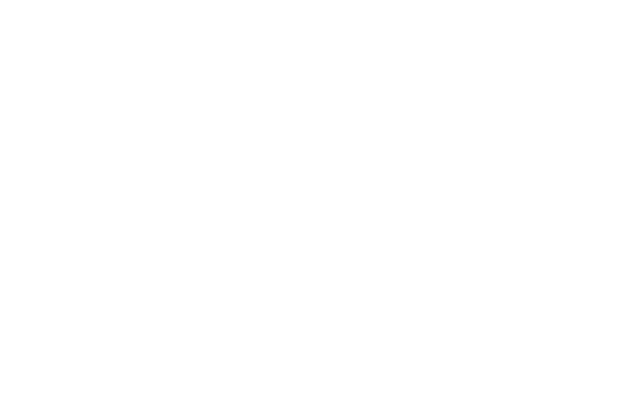
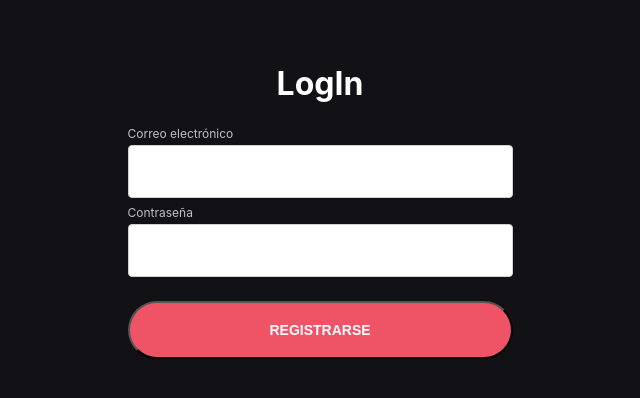
Before and after one commit to AlanAcevedo12/Music-Info, a React (Create React App) app in the folder client/: page /login in a window 1280 px wide. Before the commit this address had no page. Shown: the top 398 px of the page, without its empty margins (320-960 px from the left). Built offline with nearby package versions, Linux system fonts and the light colour scheme.

Commit message:
Feat: LogIn page in client

```diff
--- a/client/src/App.js
+++ b/client/src/App.js
@@ -3,6 +3,7 @@
 import Landing from "./pages/Landing/Landing";
 import Home from "./pages/Home/Home";
 import Register from './pages/Register/Register';
+import LogIn from './pages/LogIn/LogIn';
 
 function App() {
 	return (
@@ -21,6 +22,10 @@
 					path='/register'
 					element={<Register />}
 				/>
+				<Route
+					path='/login'
+					element={<LogIn />}
+				/>
 			</Routes>
 		</div>
 	);
--- a/client/src/components/SearchBar/SearchBar.jsx
+++ b/client/src/components/SearchBar/SearchBar.jsx
@@ -31,6 +31,11 @@
                 <input id={styles.searchInput} type="text" autoComplete="off"
                     placeholder="Buscar" onChange={onChangeHandler} value={input} />
             </form>
+            <Link to="/login" id={styles.login}>
+                <span id={styles.loginSpan}>
+                    Iniciar sesión
+                </span>
+            </Link>
             <Link to="/register" id={styles.register}>
                 <span id={styles.registerSpan}>
                     Registrarse
--- a/client/src/components/SearchBar/SearchBar.module.css
+++ b/client/src/components/SearchBar/SearchBar.module.css
@@ -67,7 +67,7 @@
     overflow: hidden;
 }
 
-#register {
+#register, #login {
     background-color: #2692b7;
     color: #fff;
 
@@ -79,7 +79,13 @@
     transition-duration: 0.15s;
 }
 
-#registerSpan{
+#login{
+    background-color: #fff;
+    color: #2692b7;
+    margin-right: 1rem;
+}
+
+#registerSpan, #loginSpan{
     font-size: 15px;
     font-weight: bold;
     line-height: 20px;
@@ -95,3 +101,8 @@
 #register:hover {
     background-color: #03608a;
 }
+
+#login:hover {
+    color: #03608a;
+    border-color: #03608a;
+}
--- /dev/null
+++ b/client/src/pages/LogIn/LogIn.jsx
@@ -0,0 +1,63 @@
+import { useState } from "react";
+import styles from "./LogIn.module.css";
+import { useDispatch, useSelector } from "react-redux";
+import { register } from "../../redux/actions/actions"
+
+function LogIn() {
+    const dispatch = useDispatch();
+    const registerError = useSelector(state => state.registerError);
+    const [input, setInput] = useState({ name: "", surname: "", email: "", password: "", username: "", age: "" });
+    const [errors, setErrors] = useState({ name: "", surname: "", email: "", password: "", username: "", age: "" });
+
+    function onChangeHandler(e) {
+        if (e.target.name === "age") if (/[^0-9]/.test(e.target.value)) return;
+        setInput({ ...input, [e.target.name]: e.target.value });
+        setErrors(validation({ name: e.target.name, value: e.target.value }, input, errors));
+    }
+
+    function submitHandler(e) {
+        e.preventDefault();
+        // console.log(input);
+        dispatch(register(input))
+    }
+
+    return (
+        <div className={styles.RegisterContainer}>
+            <h1>LogIn</h1>
+            {registerError && <span>ERROR</span>}
+            <form id={styles.form} onSubmit={submitHandler}>
+                <div className={styles.inputContainer}>
+                    <label className={styles.inputLabel}>Correo electrónico</label>
+                    <input className={errors.email.length ? styles.errorInput : styles.input}
+                        type="text" name="email" value={input.email} onChange={onChangeHandler} />
+                </div>
+                <div className={styles.inputContainer}>
+                    <label className={styles.inputLabel}>Contraseña</label>
+                    <input className={styles.input} type="text" name="password" value={input.password} onChange={onChangeHandler} />
+                </div>
+                <button id={styles.submitButton} type="submit">REGISTRARSE</button>
+            </form>
+        </div>
+    )
+}
+
+export default LogIn;
+
+export function validation(input, globalInput, errors) {
+    if (errors[input.name]) errors[input.name] = "";
+
+    switch (input.name) {
+        case "email":
+            if (/(.+)@(.+){2,}\.(.+){2,}/.test(input.value))
+                errors.email = "";
+            else
+                errors.email = "Formato inválido";
+            break;
+        case "name":
+            if (/[0-9]/.test(input.value)) errors.name = "Nombre inválido";
+            if (/[@$?¡\-_]/.test(input.value)) errors.name = "Nombre inválido";
+            break;
+    }
+
+    return errors;
+}
--- /dev/null
+++ b/client/src/pages/LogIn/LogIn.module.css
@@ -0,0 +1,70 @@
+.RegisterContainer {
+    background-color: #121216;
+    min-height: 100vh;
+    margin: 0;
+    color: white;
+    padding-top: 4rem;
+}
+
+#form {
+    /* background-color: red; */
+    width: 385px;
+    height: auto;
+    margin: auto;
+    padding: 1rem 0px;
+}
+
+.inputContainer {
+    /* background-color: blue; */
+    width: 100%;
+    margin: auto;
+    margin-top: 0.5rem;
+    margin-bottom: 0.5rem;
+    display: flex;
+    flex-direction: column;
+}
+
+.inputLabel {
+    /* background-color: green; */
+    width: fit-content;
+    font-size: 12px;
+    line-height: 14px;
+    margin-bottom: 4px;
+    color: #bebec7;
+}
+
+.input, .errorInput {
+    background-color: white;
+    padding: 17.5px 16px;
+    border-radius: 4px;
+    border: 1px solid #d1d1d6;
+    outline: none;
+
+    font-size: 14px;
+}
+
+.errorInput{
+    background-color: red;
+}
+
+#submitButton {
+    font-size: 14px;
+    font-weight: 700;
+    color: white;
+    background-color: #ef5466;
+    min-height: 54px;
+    padding: 19px 32px;
+    width: 100%;
+    border-radius: 100px;
+    transition-duration: 0.15s;
+    margin-top: 1rem;
+    cursor: pointer;
+}
+
+#submitButton:active {
+    transform: scale(0.95);
+}
+
+#submitButton:hover {
+    background-color: #ca2a36;
+}
```
